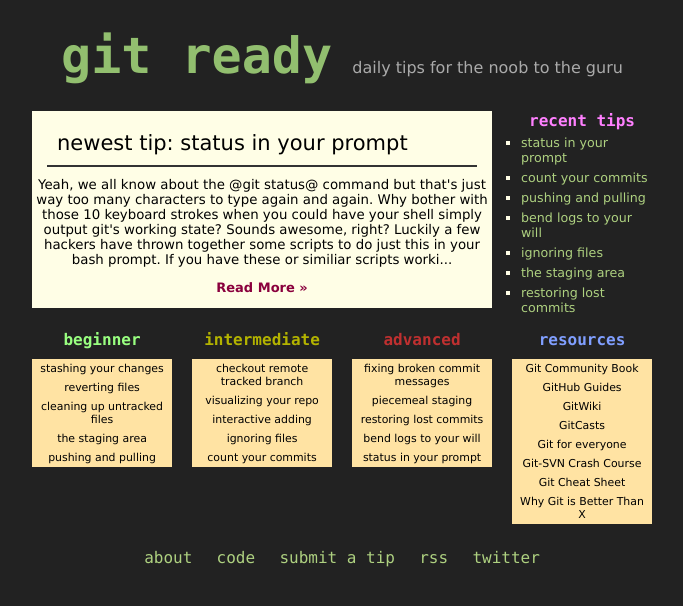
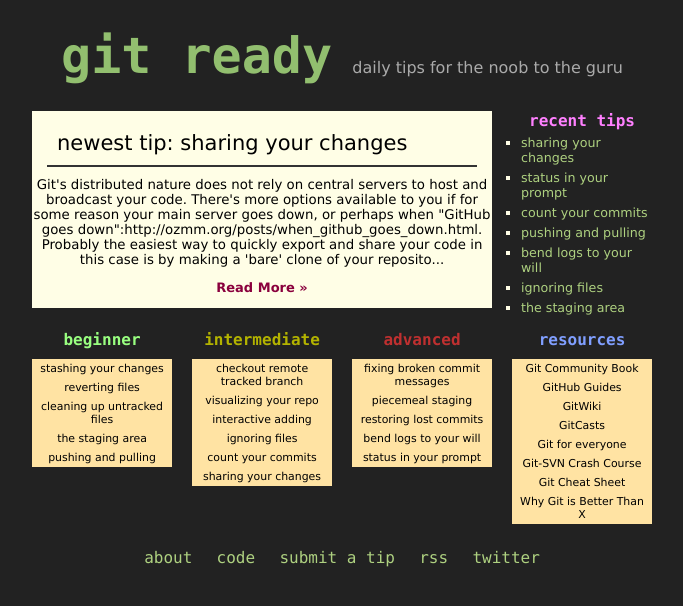
Before and after one commit to qrush/gitready, a Jekyll site: the page built from index.html, in a window 1280 px wide. Shown: the top 606 px of the page, without its empty margins (298-981 px from the left). Built offline with Jekyll 4.4.1, drawn with Linux system fonts in a browser that asks for light colours; some of the changed lines change nothing that is shown.

Commit message:
Sharing your changes is a lot easier than I thought.

```diff
--- a/_layouts/default.html
+++ b/_layouts/default.html
@@ -35,6 +35,7 @@
       <a href="/2009/01/14/interactive-adding.html">interactive adding</a>
       <a href="/2009/01/19/ignoring-files.html">ignoring files</a>
       <a href="/2009/01/22/count-your-commits.html">count your commits</a>
+      <a href="/2009/01/24/sharing-your-changes.html">sharing your changes</a>
     </div>
     <div class="grid_2 links">
       <h3 id="red">advanced</h3>
--- /dev/null
+++ b/_posts/2009-01-24-sharing-your-changes.textile
@@ -0,0 +1,45 @@
+---
+layout: post
+title: sharing your changes
+---
+
+Git's distributed nature does not rely on central servers to host and broadcast your code. There's more options available to you if for some reason your main server goes down, or perhaps when "GitHub goes down":http://ozmm.org/posts/when_github_goes_down.html. Probably the easiest way to quickly export and share your code in this case is by making a 'bare' clone of your repository. This contains only the @.git@ directory that's usually at your project's root folder. Since this one folder has all of the history stored in it, you can easily extract anything you need from it. Simply do:
+
+@git clone --bare ~/Dev/ruby/jekyll jekyll.git@
+
+and then upload the folder to a server somewhere, share it for others to find on your machine, etc. Copying it down onto your machine and doing these commands will restore the repository:
+
+<pre>
+$ mkdir test
+$ mv jekyll.git test/.git
+$ cd test
+$ git init
+  Reinitialized existing Git repository in /Users/qrush/Dev/test/.git/
+$ git checkout -f
+</pre>
+
+So we've created a new folder for the repo, changed the folder name back to @.git@, woke git back up and restored all the changes from the latest commit. You could also use the @git-daemon@ to quickly serve up files using the git:// protocol. It will automatically serve up projects in subfolders, so for my ruby directory doing:
+
+@git daemon --base-path=~/Dev/ruby --export-all@
+
+will then allow you to clone the jekyll repository on another machine using:
+
+@git clone git://<ip-address>/jekyll@
+
+Make sure to check that port 4918 is open on your network for this transfer. If not, just configure a different one using the @--port@ option. Refer to the "manpage":http://www.kernel.org/pub/software/scm/git/docs/git-daemon.html if it still doens't work for you.
+
+Using TCP is boring! What if you want to be able to get my changes over HTTP? Well, you're in luck, Git can serve that up too. Doing these three commands should do the trick:
+
+<pre>
+git --bare update-server-info
+mv hooks/post-update.sample hooks/post-update
+chmod a+x hooks/post-update
+</pre>
+
+These basically prepare Git for access via a web browser. Provided Apache or your favorite server is set up to host that directory, you should be able to clone over http like so:
+
+@git clone http://yoursite.com/yourrepo.git@
+
+There's plenty of other options as well. You could use "OSX's built in web sharing":http://toolmantim.com/articles/sharing_git_repositories_via_os_xs_built_in_web_sharing along with the previous technique to host it from your own machine. You could also use an ssh address if you have an ssh account set up on the server you want to share your code from.
+
+If you've got any other handy ideas on how to share your repository, let us know in the comments!
```
